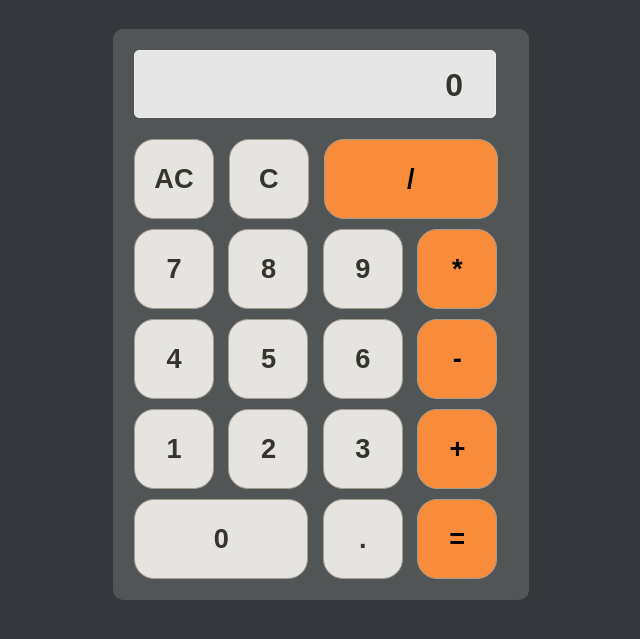
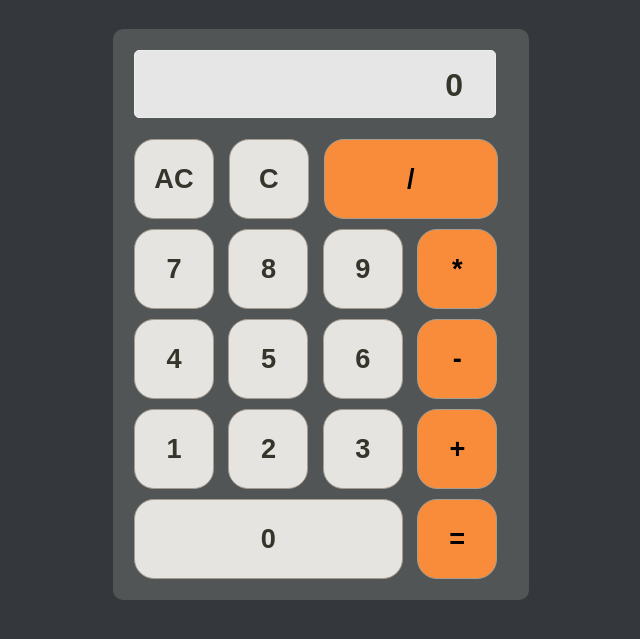
Before and after one commit to Ethanol48/Javascript, a plain HTML site: page 03-Calculator/index.html in a window 1280 px wide. Shown: the part 213-852 px from the top of the page, without its empty margins (71-711 px from the left). Drawn offline with Linux system fonts and the light colour scheme.

Commit message:
fixing html + css

```diff
--- a/03-Calculator/index.html
+++ b/03-Calculator/index.html
@@ -43,8 +43,7 @@
             <button class="button button--operator" id="plus">+</button>
           </div>
           <div class="buttons__row">
-            <button class="button button--number double" id="0">0</button>
-            <button class="button button--number" id="comma">.</button>
+            <button class="button button--number double cero" id="0">0</button>
             <button class="button button--operator" id="equal">=</button>
           </div>
         </div>
--- a/03-Calculator/js/script.js
+++ b/03-Calculator/js/script.js
@@ -1,3 +1,5 @@
+// TODO fix bug, add "end of operation"
+
 display = document.querySelector(".display__input");
 
 const symbols = ["AC", "C", "/", "*", "-", "+", "="];
@@ -86,9 +88,9 @@ function for_display(num) {
       }
     }
 
-    history = (var1 + ope + var2)
 
   } else if (num.innerText === "0") {
+
     if (display.innerHTML === "0") {
       display.innerHTML = "0";
     } else {
@@ -96,6 +98,7 @@ function for_display(num) {
     }
 
   } else {
+
     if (display.innerHTML === "0") {
       display.innerHTML = num.innerText;
     } else {
--- a/03-Calculator/styling/style.css
+++ b/03-Calculator/styling/style.css
@@ -80,7 +80,10 @@ header {
   justify-content: space-between;
   margin-right: 10px;
 }
-
 .double {
   width: 10.9rem;
 }
+
+.cero {
+  width: 16.8rem;
+}
```
